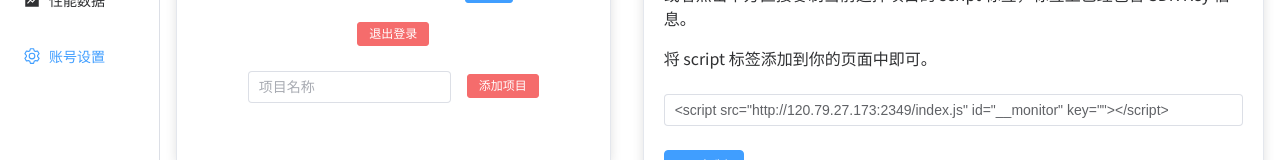
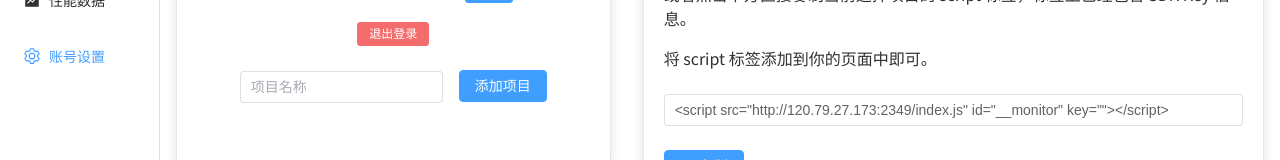
Before and after one commit to AmaneChan/frontend-monitor, a Vue app in the folder packages/frontend/: page /setting in a window 1280 px wide. Shown: the part 256-416 px from the top of the page. Built offline with nearby package versions, Linux system fonts and the light colour scheme; no server answers.

Commit message:
tweak settings

```diff
--- a/packages/frontend/src/view/DataViews/Setting.vue
+++ b/packages/frontend/src/view/DataViews/Setting.vue
@@ -16,6 +16,9 @@ const userStore = useUserStore()
 const projectName = ref('')
 
 async function addProject() {
+	if (projectName.value === '') {
+		return ElMessage.error('项目名称不能为空')
+	}
 	const result: ResponseResult = await axios.post('/project', { id: userStore.id, name: projectName.value })
 	projectName.value = ''
 	projectsStore.updateProjects()
@@ -111,8 +114,7 @@ onMounted(() => {
 								style="display: inline-block;"
 							/>
 							<el-button
-								type="danger"
-								size="small"
+								type="primary"
 								@click="addProject"
 							>
 								添加项目
```
